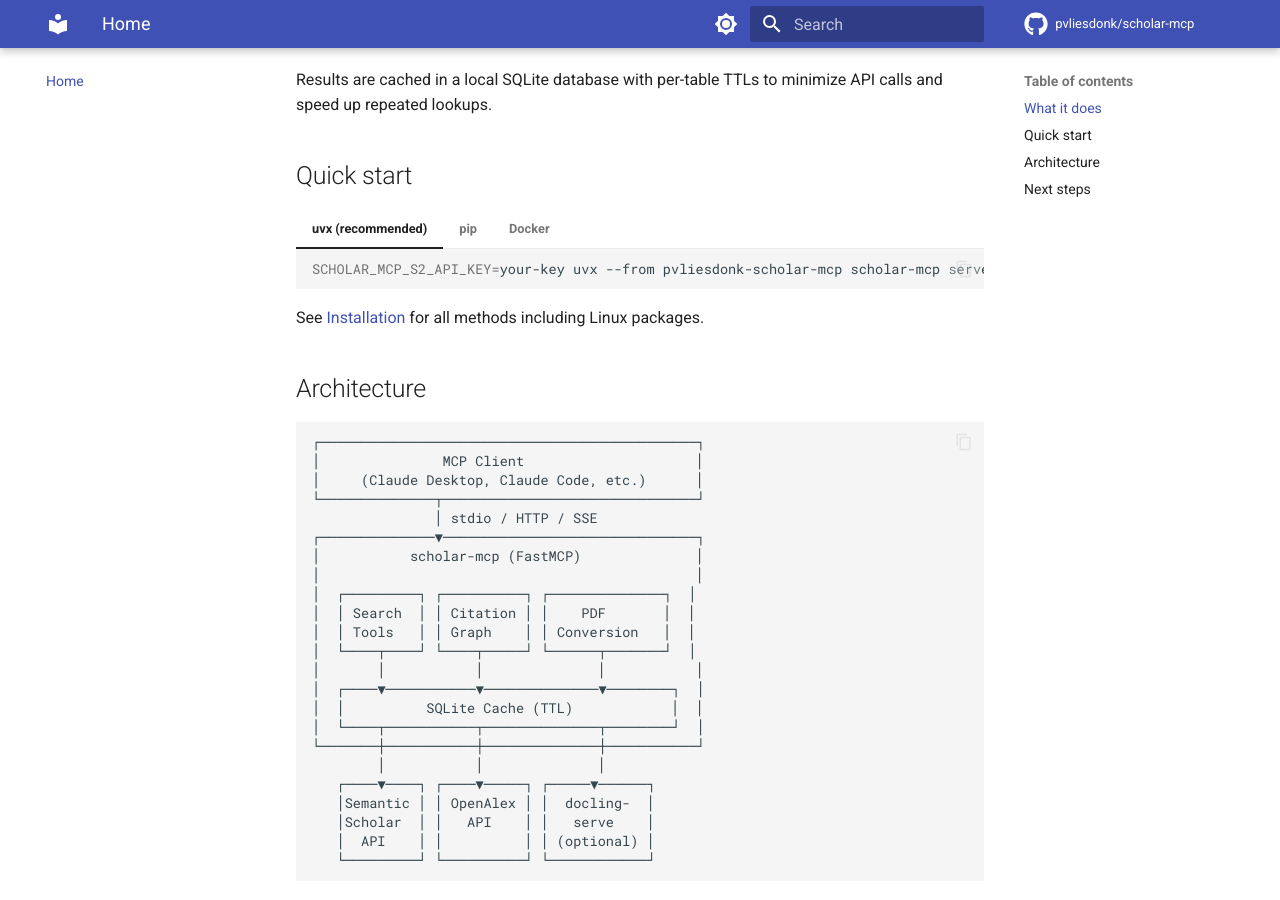
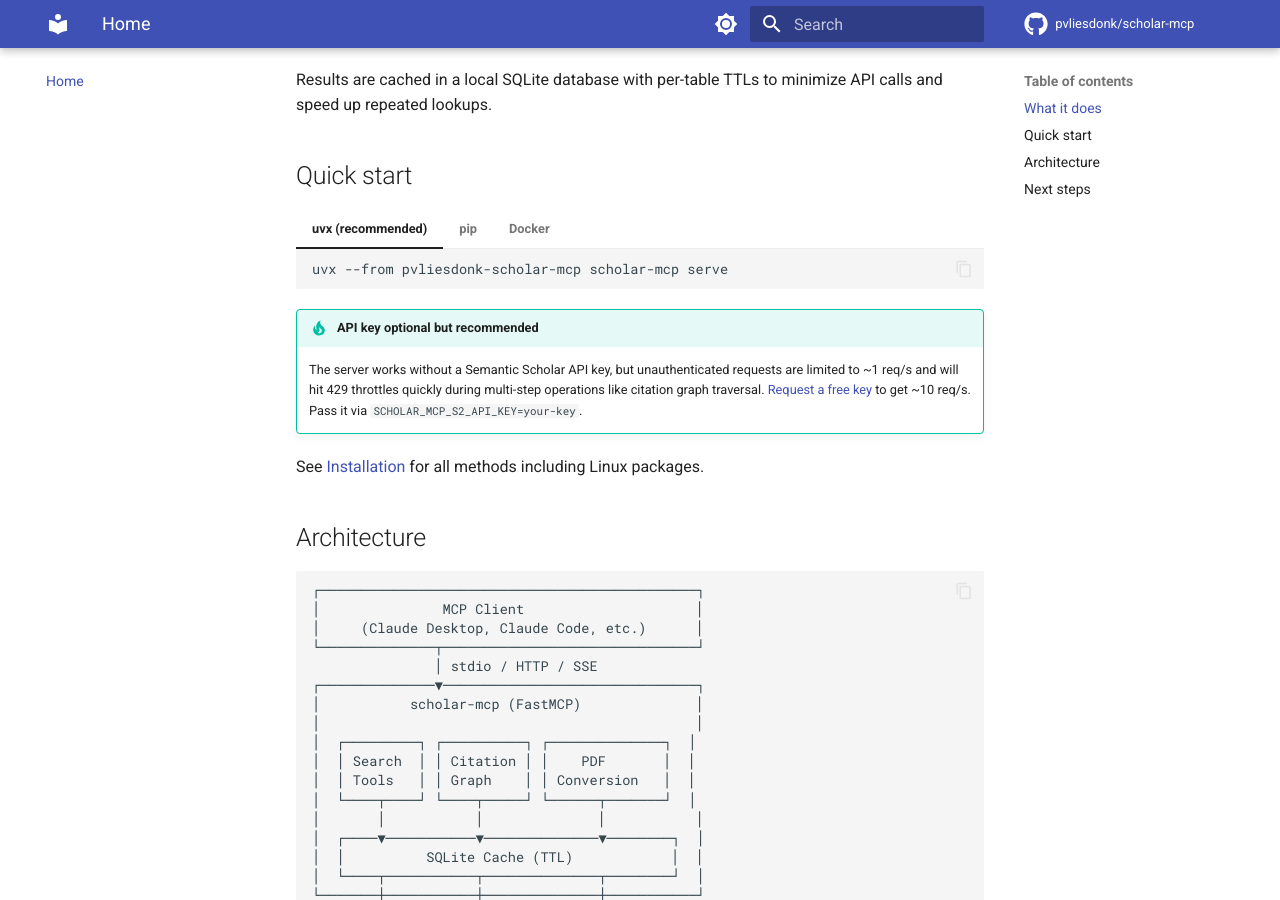
Before and after one commit to pvliesdonk/scholar-mcp, an MkDocs documentation site: the page built from docs/index.md, in a window 1280 px wide and 900 px high, scrolled down 623 px. Built offline with MkDocs 1.6.1 and Material for MkDocs 9.7.7, drawn with Linux system fonts in a browser that asks for light colours; comment, search, counter and statistics services are not loaded.

Commit message:
docs: clarify S2 API key is optional but recommended
The server works without a Semantic Scholar API key, but
unauthenticated requests are limited to ~1 req/s and hit 429
throttles quickly during multi-step operations. Updated all quick
start examples, config tables, and deployment guides to reflect this.

Co-Authored-By: Claude Sonnet 4.6 <noreply@anthropic.com>

````diff
--- a/docs/index.md
+++ b/docs/index.md
@@ -19,23 +19,25 @@ Results are cached in a local SQLite database with per-table TTLs to minimize AP
 === "uvx (recommended)"
 
     ```bash
-    SCHOLAR_MCP_S2_API_KEY=your-key uvx --from pvliesdonk-scholar-mcp scholar-mcp serve
+    uvx --from pvliesdonk-scholar-mcp scholar-mcp serve
     ```
 
 === "pip"
 
     ```bash
     pip install 'pvliesdonk-scholar-mcp[mcp]'
-    SCHOLAR_MCP_S2_API_KEY=your-key scholar-mcp serve
+    scholar-mcp serve
     ```
 
 === "Docker"
 
     ```bash
-    docker run -e SCHOLAR_MCP_S2_API_KEY=your-key \
-               -v scholar-mcp-data:/data/scholar-mcp \
+    docker run -v scholar-mcp-data:/data/scholar-mcp \
                ghcr.io/pvliesdonk/scholar-mcp:latest
     ```
+
+!!! tip "API key optional but recommended"
+    The server works without a Semantic Scholar API key, but unauthenticated requests are limited to ~1 req/s and will hit 429 throttles quickly during multi-step operations like citation graph traversal. [Request a free key](https://www.semanticscholar.org/product/api#api-key-form) to get ~10 req/s. Pass it via `SCHOLAR_MCP_S2_API_KEY=your-key`.
 
 See [Installation](installation.md) for all methods including Linux packages.
 
````
Also changed, not shown: README.md (+4 -3 lines), docs/deployment/docker.md (+3 -4 lines), docs/deployment/systemd.md (+3 -2 lines), docs/installation.md (+1 -2 lines).
